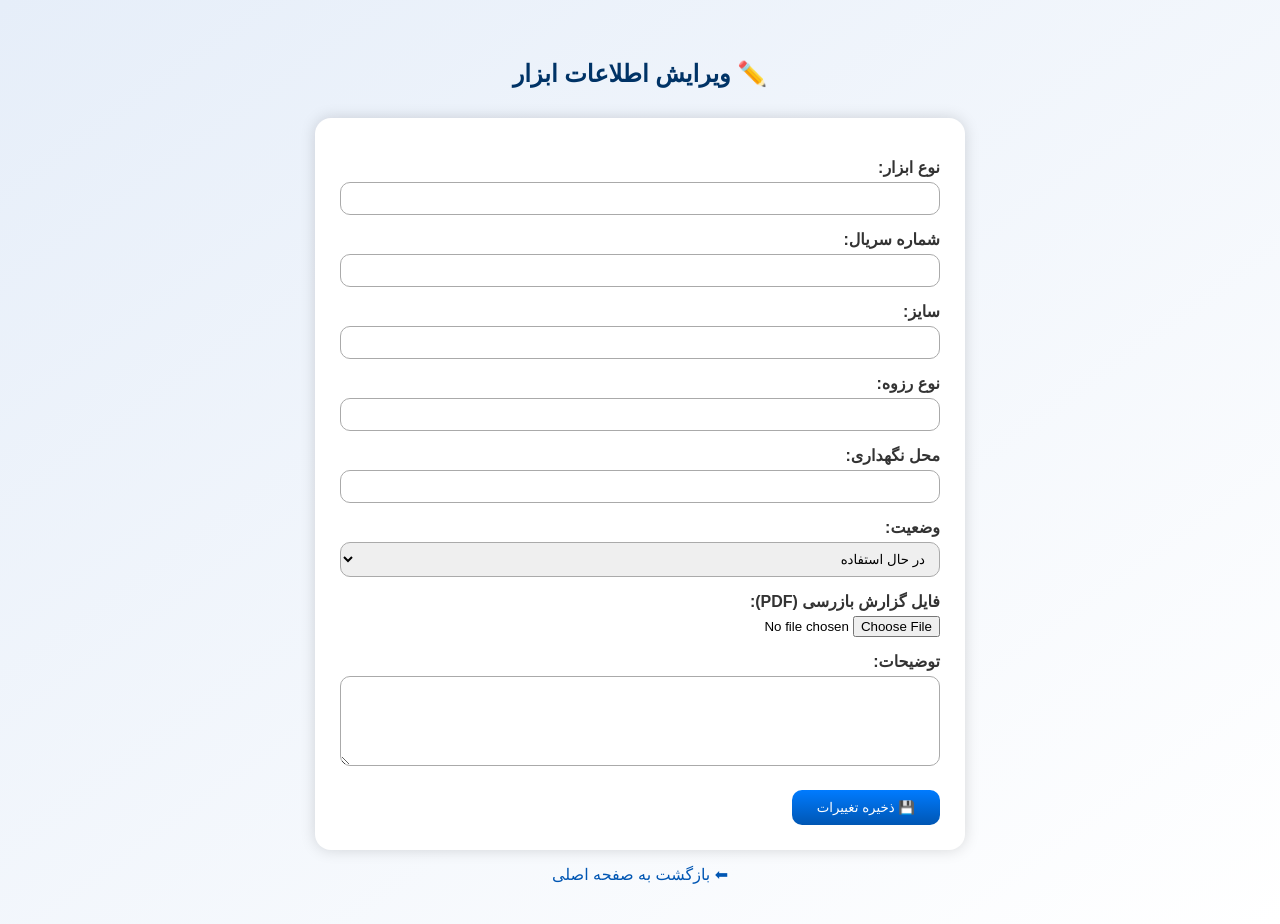
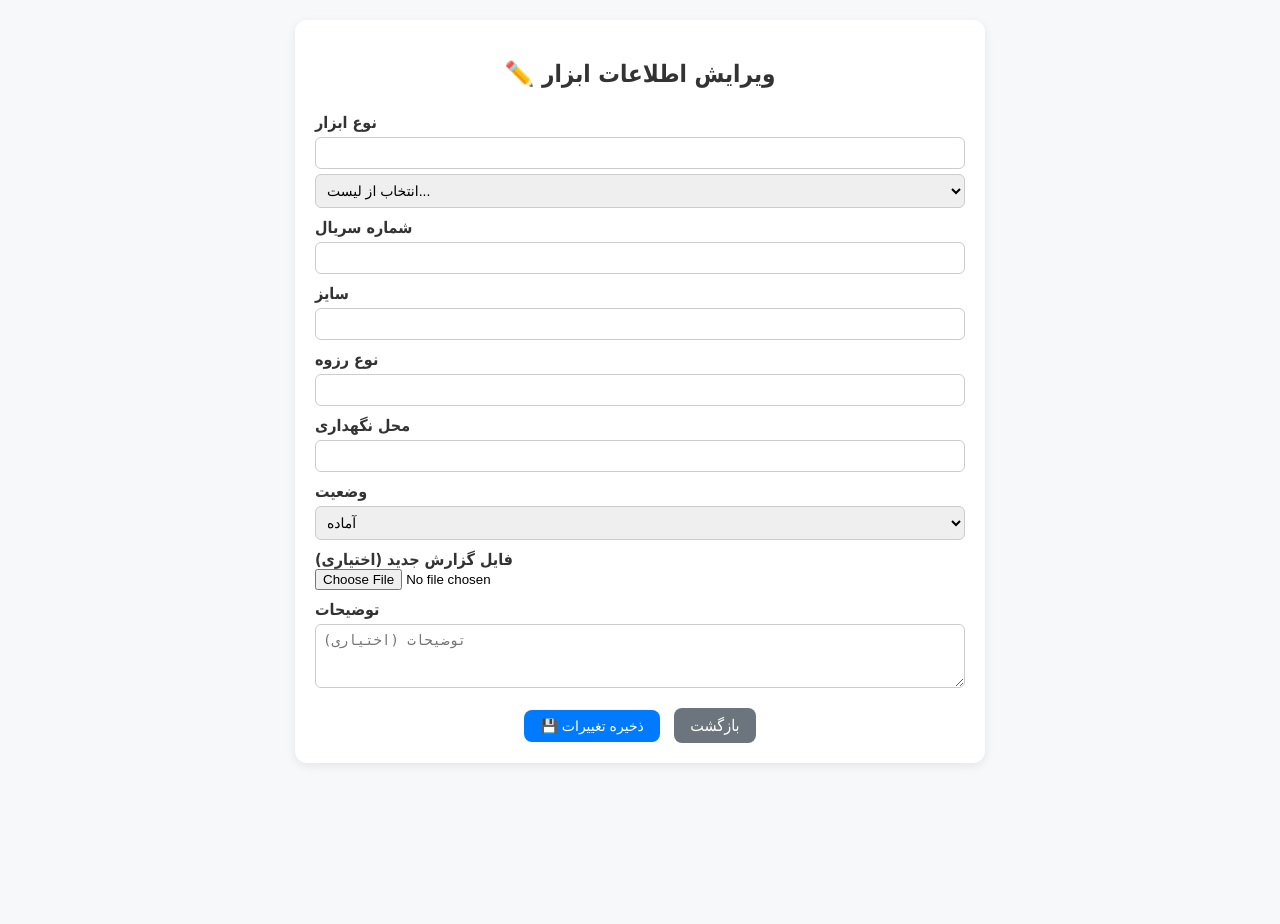
Before and after one commit to javadrad/Inventory-app-final, a Flask app: template templates/edit.html in a window 1280 px wide. After the commit the page ends 764 px from the top, so only its background shows below. Run offline with Flask 3, Linux system fonts and the light colour scheme; the template is opened without the code that fills it, so the values that code supplies are empty.

Commit message:
Update edit.html

```diff
--- a/templates/edit.html
+++ b/templates/edit.html
@@ -1,117 +1,140 @@
 <!DOCTYPE html>
 <html lang="fa">
 <head>
-    <meta charset="UTF-8">
+    <meta charset="utf-8">
     <title>ویرایش ابزار</title>
     <style>
         body {
-            font-family: Vazirmatn, sans-serif;
-            background: linear-gradient(to bottom right, #e6eef9, #ffffff);
+            font-family: "Tahoma", sans-serif;
+            background: #f6f8fa;
             margin: 0;
-            padding: 40px;
-            direction: rtl;
+            padding: 20px;
+        }
+        .container {
+            max-width: 650px;
+            margin: 0 auto;
+            background: #fff;
+            border-radius: 12px;
+            box-shadow: 0 3px 10px rgba(0,0,0,0.08);
+            padding: 20px;
         }
         h2 {
             text-align: center;
-            color: #003366;
-            margin-bottom: 30px;
-        }
-        form {
-            background: #fff;
-            padding: 25px;
-            border-radius: 16px;
-            box-shadow: 0 0 15px rgba(0,0,0,0.15);
-            max-width: 600px;
-            margin: auto;
+            color: #333;
+            margin-bottom: 25px;
         }
         label {
             display: block;
-            margin-top: 15px;
+            margin-top: 10px;
+            font-weight: bold;
             color: #333;
-            font-weight: bold;
         }
         input[type="text"], select, textarea {
             width: 100%;
-            padding: 8px 10px;
+            padding: 7px;
+            border: 1px solid #ccc;
+            border-radius: 6px;
             margin-top: 5px;
-            border: 1px solid #aaa;
-            border-radius: 10px;
+            font-size: 14px;
             box-sizing: border-box;
-            font-family: inherit;
-        }
-        input[type="file"] {
-            margin-top: 5px;
         }
         textarea {
             resize: vertical;
-            height: 90px;
         }
-        .btn {
-            background: linear-gradient(to bottom, #007bff, #0056b3);
+        button {
+            background: #007bff;
             color: #fff;
             border: none;
-            padding: 10px 25px;
-            border-radius: 10px;
+            border-radius: 8px;
+            padding: 8px 16px;
+            font-size: 14px;
             cursor: pointer;
-            margin-top: 20px;
-            transition: all 0.2s ease;
+            margin-top: 18px;
         }
-        .btn:hover {
-            background: linear-gradient(to bottom, #0056b3, #003d80);
+        button:hover {
+            background: #0056b3;
         }
-        .back-link {
-            display: block;
-            text-align: center;
-            margin-top: 15px;
-            color: #0056b3;
+        a.cancel {
+            display: inline-block;
+            margin-left: 10px;
+            background: #6c757d;
+            color: white;
+            padding: 8px 16px;
+            border-radius: 8px;
             text-decoration: none;
         }
-        .back-link:hover {
-            text-decoration: underline;
+        a.cancel:hover {
+            background: #5a6268;
+        }
+        .file-label {
+            margin-top: 10px;
+            display: block;
+            font-weight: bold;
         }
     </style>
 </head>
 <body>
+    <div class="container">
+        <h2>✏️ ویرایش اطلاعات ابزار</h2>
+        <form method="POST" enctype="multipart/form-data">
 
-    <h2>✏️ ویرایش اطلاعات ابزار</h2>
+            <label>نوع ابزار</label>
+            <input type="text" name="tool_type" value="{{ item['tool_type'] }}">
+            <select onchange="if(this.value) document.querySelector('[name=tool_type]').value=this.value;">
+                <option value="">انتخاب از لیست...</option>
+                <option>Drill Pipe</option>
+                <option>HW</option>
+                <option>Drill Collar</option>
+                <option>Cross Over</option>
+                <option>Bit Sub</option>
+                <option>Short Sub</option>
+                <option>Casing Scrapper</option>
+                <option>Uper I-BOP</option>
+                <option>Lower I-BOP</option>
+                <option>Double Box</option>
+                <option>Saver Sub</option>
+                <option>Safty Valve</option>
+                <option>PUP Joint</option>
+                <option>Fishing</option>
+            </select>
 
-    <form method="POST" enctype="multipart/form-data">
-        <label>نوع ابزار:</label>
-        <input type="text" name="tool_type" value="{{ item[1] }}" required>
+            <label>شماره سریال</label>
+            <input type="text" name="serial_number" value="{{ item['serial_number'] }}">
 
-        <label>شماره سریال:</label>
-        <input type="text" name="serial_number" value="{{ item[2] }}" required>
+            <label>سایز</label>
+            <input type="text" name="size" value="{{ item['size'] }}">
 
-        <label>سایز:</label>
-        <input type="text" name="size" value="{{ item[3] }}">
+            <label>نوع رزوه</label>
+            <input type="text" name="thread_type" value="{{ item['thread_type'] }}">
 
-        <label>نوع رزوه:</label>
-        <input type="text" name="thread_type" value="{{ item[4] }}">
+            <label>محل نگهداری</label>
+            <input type="text" name="location" value="{{ item['location'] }}">
 
-        <label>محل نگهداری:</label>
-        <input type="text" name="location" value="{{ item[5] }}">
+            <label>وضعیت</label>
+            <select name="status">
+                <option {% if item['status']=="آماده" %}selected{% endif %}>آماده</option>
+                <option {% if item['status']=="تعمیر" %}selected{% endif %}>تعمیر</option>
+                <option {% if item['status']=="سندبلاست" %}selected{% endif %}>سندبلاست</option>
+                <option {% if item['status']=="خراب" %}selected{% endif %}>خراب</option>
+                <option {% if item['status']=="نیاز به بازرسی" %}selected{% endif %}>نیاز به بازرسی</option>
+                <option {% if item['status']=="Class 2" %}selected{% endif %}>Class 2</option>
+            </select>
 
-        <label>وضعیت:</label>
-        <select name="status">
-            <option value="در حال استفاده" {% if item[6] == "در حال استفاده" %}selected{% endif %}>در حال استفاده</option>
-            <option value="در انبار" {% if item[6] == "در انبار" %}selected{% endif %}>در انبار</option>
-            <option value="مرجوع شده" {% if item[6] == "مرجوع شده" %}selected{% endif %}>مرجوع شده</option>
-            <option value="خراب / از رده خارج" {% if item[6] == "خراب / از رده خارج" %}selected{% endif %}>خراب / از رده خارج</option>
-        </select>
+            <label class="file-label">فایل گزارش جدید (اختیاری)</label>
+            <input type="file" name="report_file" accept=".pdf">
 
-        <label>فایل گزارش بازرسی (PDF):</label>
-        <input type="file" name="report_file" accept=".pdf">
-        {% if item[7] %}
-        <p>📎 <a href="{{ item[7] }}" target="_blank">مشاهده فایل فعلی</a></p>
-        {% endif %}
+            {% if item['report_link'] %}
+                <p>📎 گزارش فعلی: <a href="{{ item['report_link'] }}" target="_blank">مشاهده فایل</a></p>
+            {% endif %}
 
-        <label>توضیحات:</label>
-        <textarea name="notes">{{ item[8] }}</textarea>
+            <label>توضیحات</label>
+            <textarea name="description" rows="3" placeholder="توضیحات (اختیاری)">{{ item['description'] }}</textarea>
 
-        <button type="submit" class="btn">💾 ذخیره تغییرات</button>
-    </form>
-
-    <a href="{{ url_for('index') }}" class="back-link">⬅ بازگشت به صفحه اصلی</a>
-
+            <div style="text-align:center;">
+                <button type="submit">💾 ذخیره تغییرات</button>
+                <a href="/" class="cancel">بازگشت</a>
+            </div>
+        </form>
+    </div>
 </body>
 </html>
```
